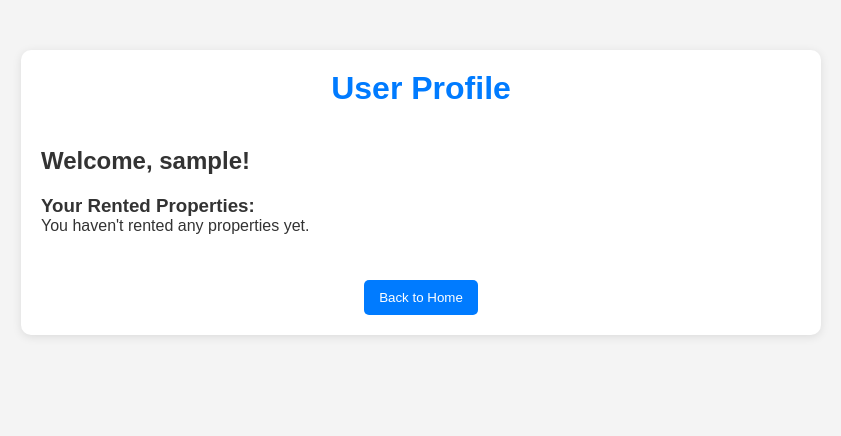
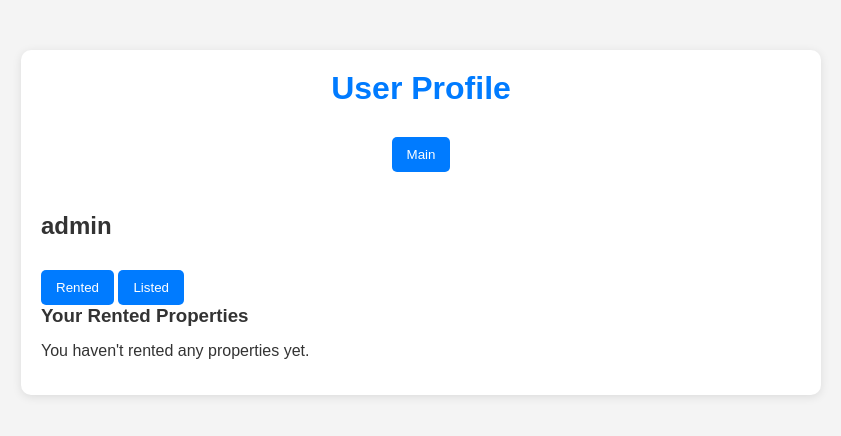
Before and after one commit to keranenkirill/TIKAWEBO, a Flask app: page /bookings in a window 1280 px wide. Shown: the top 436 px of the page, without its empty margins (219-1060 px from the left). Run offline with Flask 3, Linux system fonts and the light colour scheme; the visitor is signed in with stand-in values (Sample User, id 1); parts of the project's set-up code (start-up, migrations or seed data) failed here and were passed over.

Commit message:
admin lisätty, asennusohjeita päivitetty

```diff
--- a/properties.py
+++ b/properties.py
@@ -95,6 +95,32 @@ def get_properties_by_user(user_id):
     except Exception as e:
         print(f"Error fetching properties by user: {e}")
         return []
+
+# Fetch listed properties by the user
+
+
+def get_user_listed_properties(user_id):
+    query = text("""
+    SELECT title, price, description, image_url
+    FROM properties
+    WHERE user_id = :user_id;
+    """)
+    result = db.session.execute(query, {'user_id': user_id}).fetchall()
+    print(result)
+    return result
+
+# Fetch rented properties by the user
+
+
+def get_user_rented_properties(user_id):
+    sql = text("""
+    SELECT properties.title, properties.price, properties.description, properties.image_url,
+           bookings.start_date, bookings.end_date, bookings.id AS booking_id
+    FROM bookings
+    JOIN properties ON bookings.property_id = properties.id
+    WHERE bookings.user_id = :user_id;
+    """)
+    return db.session.execute(sql, {'user_id': user_id}).fetchall()
 
 
 def get_rented_properties(user_id):
--- a/templates/profileview.html
+++ b/templates/profileview.html
@@ -4,57 +4,119 @@
     <meta charset="UTF-8">
     <meta name="viewport" content="width=device-width, initial-scale=1.0">
     <title>User Profile</title>
-    <link rel="stylesheet" href="/static/style.css">
+    <link rel="stylesheet" href="/static/style.css"> <!-- Link to style.css -->
 </head>
 <body>
-    <div class="container">
+    <main class="container">
+        <header>
             <h1>User Profile</h1>
+        </header>
 
+        <!-- Display Flash Messages -->
         {% from "messages.html" import display_message %}
         {{ display_message(get_flashed_messages(with_categories=True)) }}
 
+
+        <div class="back-home">
+            <form action="/" method="get">
+                <button type="submit" class="btn">Main</button>
+            </form>
+        </div>
         {% if session.username %}
-        <div class="profile-details">
-            <h2>Welcome, <strong>{{ session.username }}</strong>!</h2>
+        <section class="profile">
+            <h2>{{ session.username }}</h2>
+
+
+
+            <!-- Toggle buttons for rented and listed properties -->
+            <div class="button-group">
+                <button id="show-rented" class="btn active">Rented</button>
+                <button id="show-listed" class="btn">Listed</button>
             </div>
 
-        <h3>Your Rented Properties:</h3>
-        <div class="property-list">
+            <!-- Section for rented properties -->
+            <section id="rented-properties" class="property-list">
+                <h3>Your Rented Properties</h3>
+                <p> </p>
                 {% if rented_properties %}
                     {% for property in rented_properties %}
-                    <div class="property">
+                        <article class="property">
+                            <img src="{{ url_for('static', filename='images/' ~ property.image_url) }}" alt="{{ property.title }}">
+                            <div class="property-info">
                                 <h4>{{ property.title }}</h4>
+                                <p>{{ property.description }}</p>
                                 <p><strong>Price:</strong> ${{ property.price }}</p>
-                        <p>{{ property.description }}</p>
-                        <img src="{{ url_for('static', filename='images/' ~ property.image_url) }}" alt="{{ property.title }}" style="width:100%; height:auto;">
                                 <p><strong>Booking Dates:</strong> {{ property.start_date }} to {{ property.end_date }}</p>
-
+                            </div>
                             <form action="/delete_booking/{{ property.booking_id }}" method="POST">
                                 <button type="submit" class="btn btn-danger">Delete Booking</button>
                             </form>
-                    </div>
+                        </article>
                     {% endfor %}
                 {% else %}
                     <p>You haven't rented any properties yet.</p>
                 {% endif %}
+            </section>
+
+            <!-- Section for listed properties -->
+            <section id="listed-properties" class="property-list" style="display: none;">
+                <h3>Your Listed Properties</h3>
+                <p> </p>
+                {% if listed_properties %}
+                    {% for property in listed_properties %}
+                        <article class="property">
+                            <img src="{{ url_for('static', filename='images/' ~ property.image_url) }}" alt="{{ property.title }}">
+                            <div class="property-info">
+                                <h4>{{ property.title }}</h4>
+                                <p><strong>Price:</strong> ${{ property.price }}</p>
+                                <p>{{ property.description }}</p>
                             </div>
+                            <form action="/delete_property/{{ property.id }}" method="POST">
+                                <button type="submit" class="btn btn-danger">Delete Property</button>
+                            </form>
+                        </article>
+                    {% endfor %}
+                {% else %}
+                    <p>You haven't listed any properties yet.</p>
+                {% endif %}
+            </section>
+        </section>
 
+        <!-- Not logged in message -->
         {% else %}
+        <section class="not-logged-in">
             <p>You are not logged in. Please <a href="/loginview">log in</a> to view your profile.</p>
+        </section>
         {% endif %}
 
-        <form action="/" method="get">
-            <button type="submit" class="btn">Back to Home</button>
-        </form>
-    </div>
+
+    </main>
 
     <script>
         document.addEventListener('DOMContentLoaded', function() {
-            const flashMessages = document.querySelectorAll('.flash-message');
-            flashMessages.forEach(function(message) {
-                setTimeout(function() {
-                    message.style.display = 'none';
-                }, 2000);
+            const rentedPropertiesSection = document.getElementById('rented-properties');
+            const listedPropertiesSection = document.getElementById('listed-properties');
+            const showRentedButton = document.getElementById('show-rented');
+            const showListedButton = document.getElementById('show-listed');
+
+            // Set initial visibility
+            rentedPropertiesSection.style.display = 'block';
+            listedPropertiesSection.style.display = 'none';
+
+            // Event listener for 'Show Rented Properties'
+            showRentedButton.addEventListener('click', function() {
+                rentedPropertiesSection.style.display = 'block';
+                listedPropertiesSection.style.display = 'none';
+                showRentedButton.classList.add('active');
+                showListedButton.classList.remove('active');
+            });
+
+            // Event listener for 'Show Listed Properties'
+            showListedButton.addEventListener('click', function() {
+                rentedPropertiesSection.style.display = 'none';
+                listedPropertiesSection.style.display = 'block';
+                showListedButton.classList.add('active');
+                showRentedButton.classList.remove('active');
             });
         });
     </script>
```
Also changed, not shown: DOKUMENTAATIO/asennusohje.md (+23 -4 lines), DOKUMENTAATIO/virheilmoitukset.md (+2 -0 lines), scripts/populate.sql (+6 -36 lines), user_routes.py (+9 -1 lines), static/exmpl_prprt_img/vUMRWCz6MEHf-fGAu3QL-NRjUSjsJv8Yg08HF-IAY-s.jpg (deleted), static/images/Burnsmanor.jpg (added), static/images/Mickeys_Country_House.jpg (renamed from static/exmpl_prprt_img/Mickeys_Country_House.jpg), static/images/Patrick_house.jpg (renamed from static/exmpl_prprt_img/Patrick_house.jpg), static/images/Plankton_House.jpg (renamed from static/exmpl_prprt_img/Plankton_House.jpg), static/images/bug_bunny_house.png (renamed from static/exmpl_prprt_img/bug_bunny_house.png), static/images/simpsons_house.png (renamed from static/exmpl_prprt_img/simpsons_house.png), static/images/tom_jerry_house.png (renamed from static/exmpl_prprt_img/tom_jerry_house.png). Lines whose indentation alone changed are shown as unchanged.
